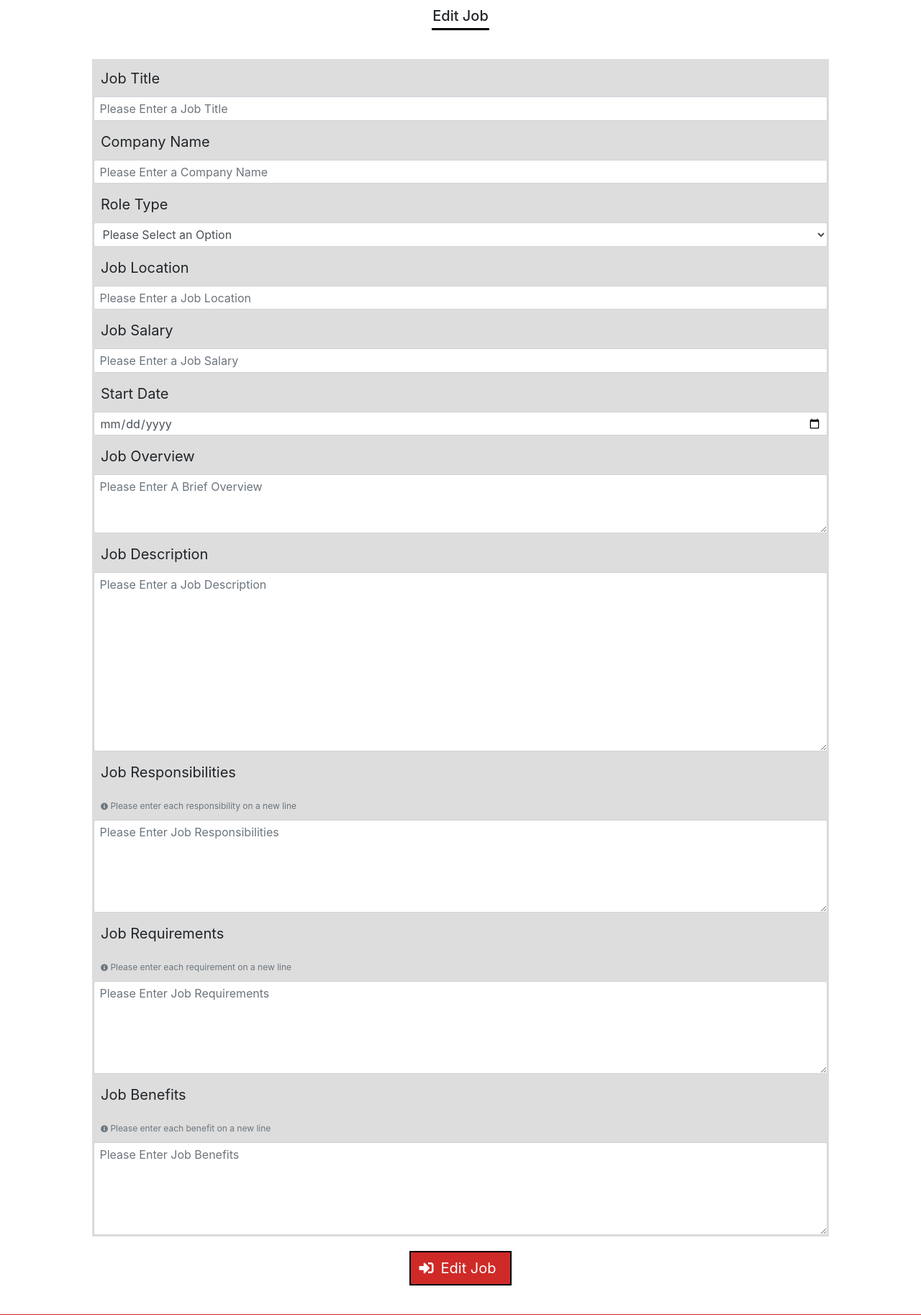
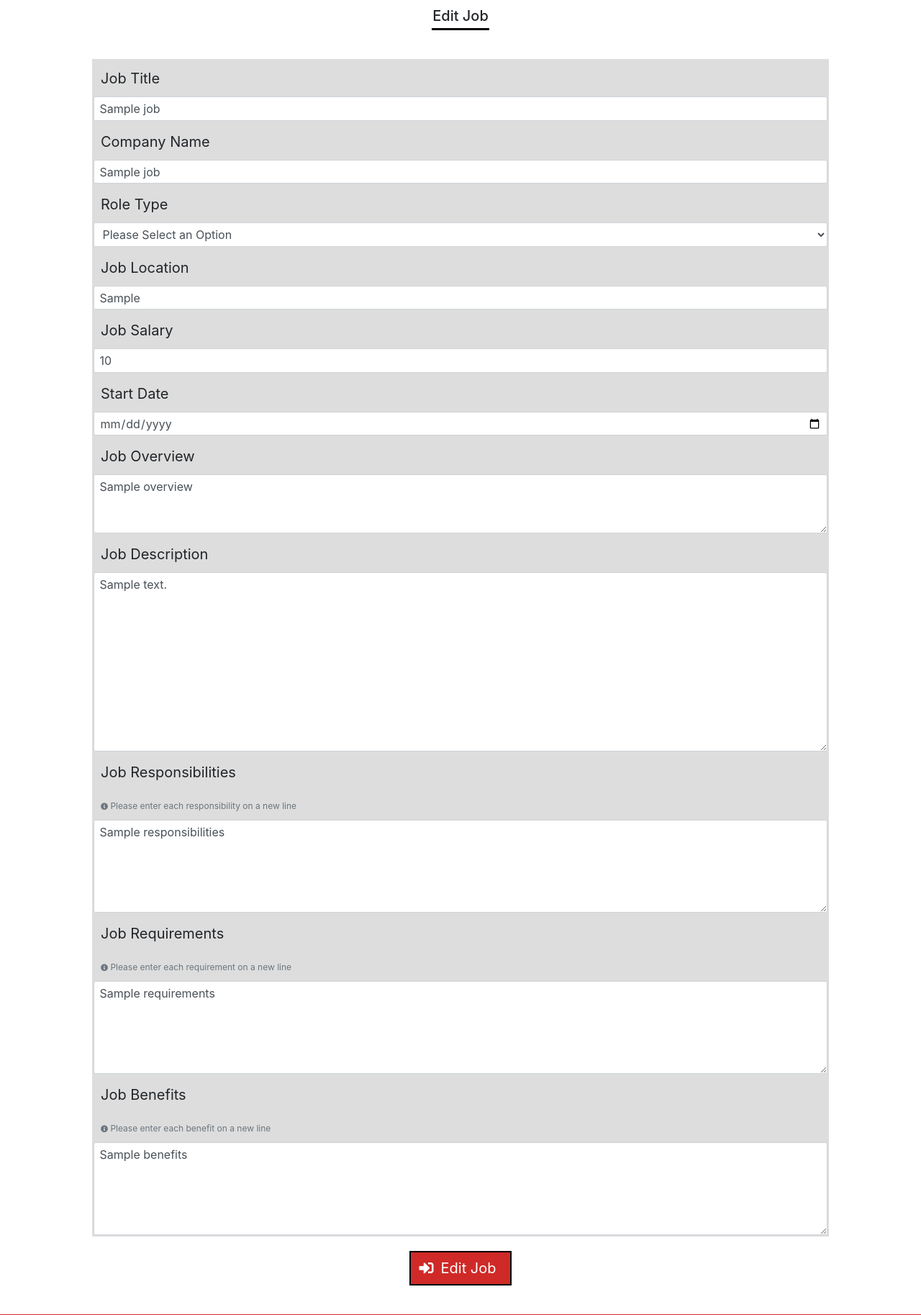
Before and after one commit to Code-Institute-Submissions/CI-MS3-Fledgling-Talent, a Flask app: template templates/edit_job.html in a window 1280 px wide. Shown: the part 63-1890 px from the top of the page at 72% size. Run offline with Flask 2, Linux system fonts and the light colour scheme; the template is opened without the code that fills it: most values are stand-ins (such as "Sample title", 1, 10 or a date in 2020); some libraries are stand-ins or nearby versions.

Commit message:
FEAT: Bind form data to edit job form

```diff
--- a/templates/edit_job.html
+++ b/templates/edit_job.html
@@ -12,13 +12,13 @@
                     <div class="form-group">
                         <label for="job_title">Job Title</label>
                         <input type="text" class="form-control" id="job_title" name="job_title" minlength="3"
-                        maxlength="50" placeholder="Please Enter a Job Title" required>
+                        maxlength="50" value="{{ job.job_title }}" placeholder="Please Enter a Job Title" required>
                     </div>
                     <!--Company Name Field-->
                     <div class="form-group">
                         <label for="company_name">Company Name</label>
                         <input type="text" class="form-control" id="company_name" name="company_name" minlength="3"
-                        maxlength="20" pattern="^[a-zA-Z0-9]{3,20}$" placeholder="Please Enter a Company Name" required>
+                        maxlength="20" value="{{ job.company_name }}" pattern="^[a-zA-Z0-9]{3,20}$" placeholder="Please Enter a Company Name" required>
                     </div>
                     <!--Role Type Field-->
                     <div class="form-group">
@@ -34,31 +34,31 @@
                     <div class="form-group">
                         <label for="job_location">Job Location</label>
                         <input type="text" class="form-control" id="job_location" name="job_location" minlength="3"
-                        maxlength="20" pattern="^[a-zA-Z0-9]{3,20}$" placeholder="Please Enter a Job Location" required>
+                        maxlength="20" value="{{ job.job_location }}" pattern="^[a-zA-Z0-9]{3,20}$" placeholder="Please Enter a Job Location" required>
                     </div>
                     <!--Job Salary Field-->
                     <div class="form-group">
                         <label for="job_salary">Job Salary</label>
                         <input type="number" class="form-control" id="job_salary" name="job_salary" min="1" step="1"
-                        pattern="^[-0-9]$" placeholder="Please Enter a Job Salary" required>
+                        value="{{ job.job_salary }}" pattern="^[-0-9]$" placeholder="Please Enter a Job Salary" required>
                     </div>
                     <!--Job Start Date Field-->
                     <div class="form-group">
                         <label for="job_start_date">Start Date</label>
                         <input type="date" class="form-control" id="job_start_date" name="job_start_date" minlength="3"
-                        maxlength="20" placeholder="Please Enter a Start Date" required>
+                        maxlength="20" value="{{ job.job_start_date }}" placeholder="Please Enter a Start Date" required>
                     </div>
                     <!--Job Overview Field-->
                     <div class="form-group">
                         <label for="job_overview">Job Overview</label>
                         <textarea class="form-control" id="job_overview" name="job_overview" minlength="10"
-                        maxlength="100" pattern="^[a-zA-Z0-9]{10,100}$" rows="3" placeholder="Please Enter A Brief Overview" required></textarea>
+                        maxlength="100" pattern="^[a-zA-Z0-9]{10,100}$" rows="3" placeholder="Please Enter A Brief Overview" required>{% for overview in job.job_overview %}{{- overview -}}{% endfor %}</textarea>
                     </div>
                     <!--Job Description Field-->
                     <div class="form-group">
                         <label for="job_description">Job Description</label>
                         <textarea class="form-control" id="job_description" name="job_description" minlength="10"
-                        maxlength="500" pattern="^[a-zA-Z0-9]{10,500}$" rows="10" placeholder="Please Enter a Job Description" required></textarea>
+                        maxlength="500" pattern="^[a-zA-Z0-9]{10,500}$" rows="10" placeholder="Please Enter a Job Description" required>{% for description in job.job_description %}{{- description -}}{% endfor %}</textarea>
                     </div>
                     <!--Job Responsibilities Field-->
                     <div class="form-group">
@@ -68,7 +68,7 @@
                             Please enter each responsibility on a new line
                         </small>
                         <textarea class="form-control" id="job_responsibilities" name="job_responsibilities[]" minlength="10"
-                        maxlength="500" pattern="^[a-zA-Z0-9]{10,500}$" rows="5" aria-multiline="true" placeholder="Please Enter Job Responsibilities" required></textarea>
+                        maxlength="500" pattern="^[a-zA-Z0-9]{10,500}$" rows="5" aria-multiline="true" placeholder="Please Enter Job Responsibilities" required>{% for responsibilities in job.job_responsibilities %}{{- responsibilities -}}{% endfor %}</textarea>
                     </div>
                     <!--Job Requirements Field-->
                     <div class="form-group">
@@ -78,7 +78,7 @@
                             Please enter each requirement on a new line
                         </small>
                         <textarea class="form-control" id="job_requirements" name="job_requirements[]" minlength="10"
-                        maxlength="500" pattern="^[a-zA-Z0-9]{10,500}$" rows="5" aria-multiline="true" placeholder="Please Enter Job Requirements" required></textarea>
+                        maxlength="500" pattern="^[a-zA-Z0-9]{10,500}$" rows="5" aria-multiline="true" placeholder="Please Enter Job Requirements" required>{% for requirements in job.job_requirements %}{{- requirements -}}{% endfor %}</textarea>
                     </div>
                     <!--Job Benfits Field-->
                     <div class="form-group">
@@ -88,7 +88,7 @@
                             Please enter each benefit on a new line
                         </small>
                         <textarea class="form-control" id="job_benefits" name="job_benefits[]" minlength="3"
-                        maxlength="500" pattern="^[a-zA-Z0-9]{3,500}$" rows="5" aria-multiline="true" placeholder="Please Enter Job Benefits" required></textarea>
+                        maxlength="500" pattern="^[a-zA-Z0-9]{3,500}$" rows="5" aria-multiline="true" placeholder="Please Enter Job Benefits" required>{% for benefits in job.job_benefits %}{{- benefits -}}{% endfor %}</textarea>
                     </div>
                     <!--Submit Button-->
                     <div>
```
